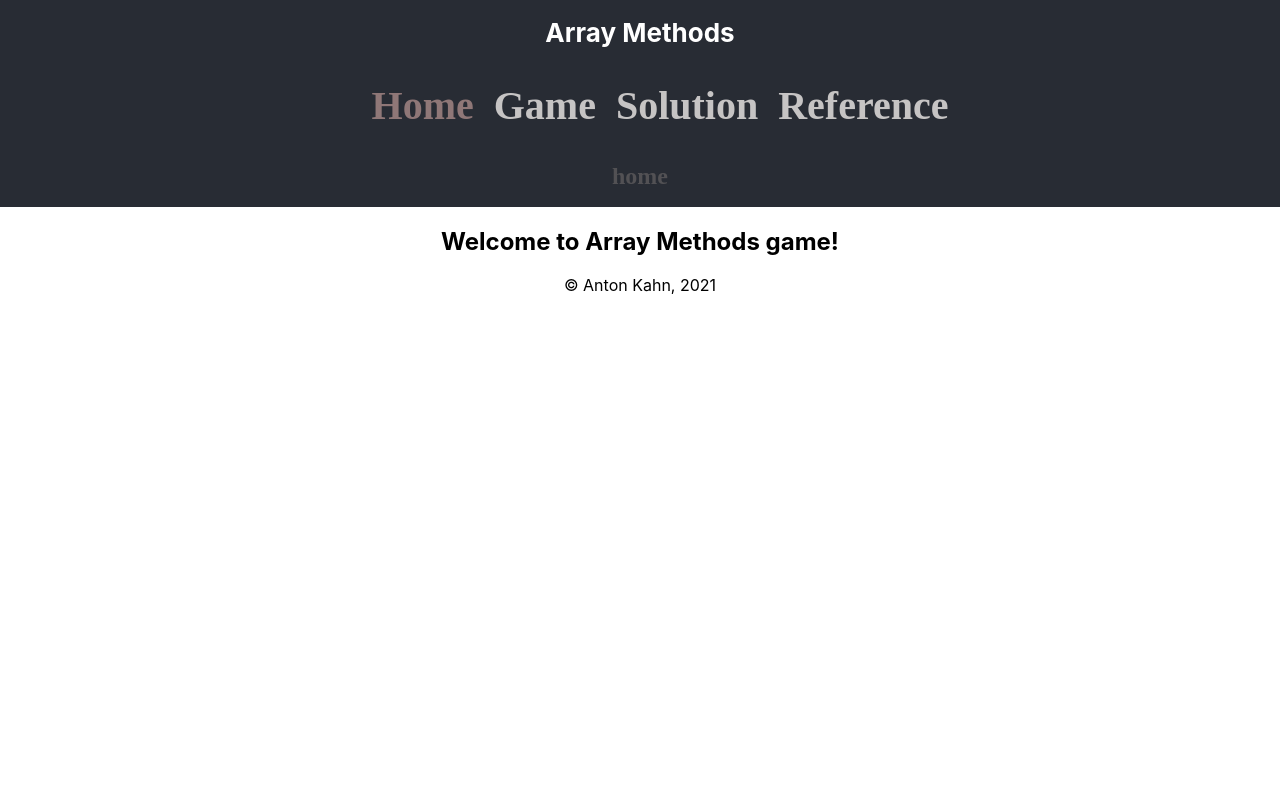
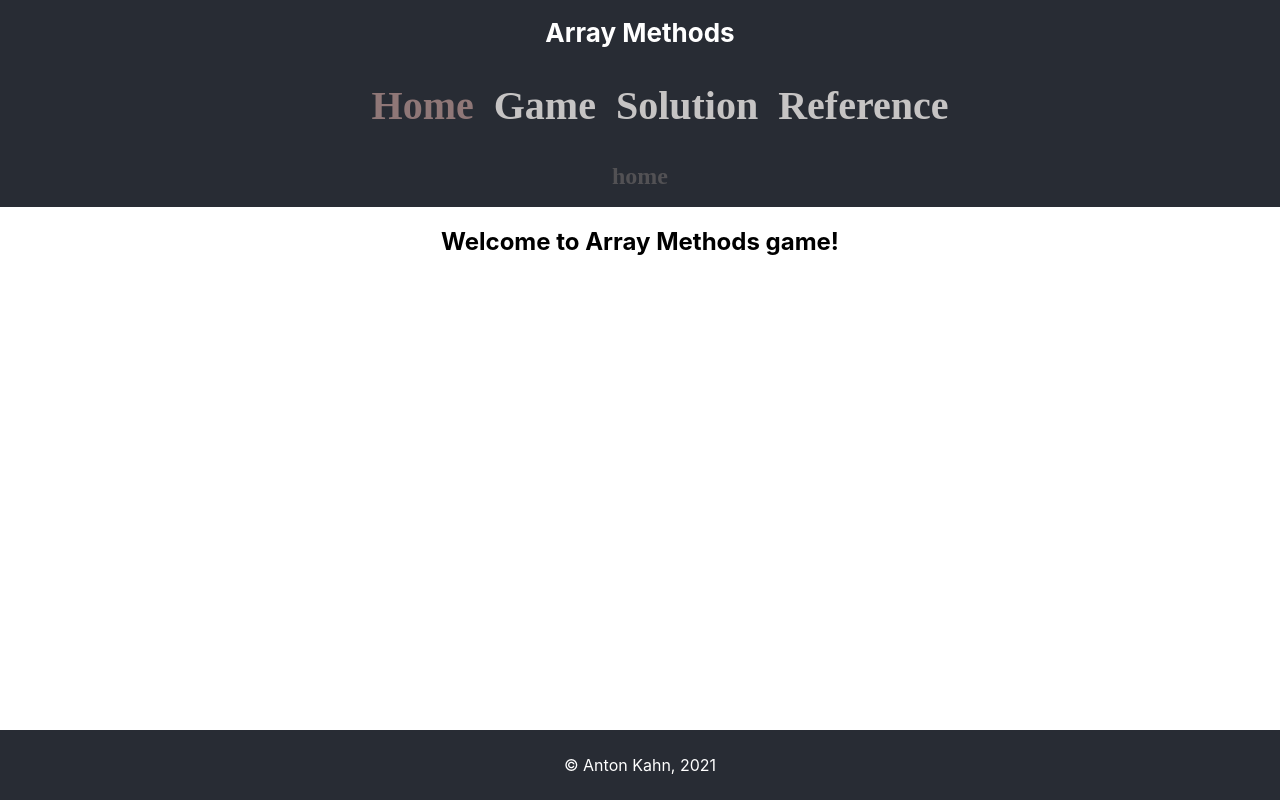
Before and after one commit to anton-kan/anton-kan-06-onl-01-Kahn-Anton-JS-advanced, a React (Create React App) app in the folder react-array-methods/: page / in a window 1280 px wide. Built offline with nearby package versions, Linux system fonts and the light colour scheme.

Commit message:
Moved footer to the bottom of the screen

```diff
--- a/react-array-methods/src/App.css
+++ b/react-array-methods/src/App.css
@@ -1,5 +1,8 @@
 .App {
   text-align: center;
+  min-height: 100vh;
+  display: flex;
+  flex-direction: column;
 }
 
 .App-header {
@@ -9,6 +12,7 @@
   align-items: center;
   justify-content: center;
   color: white;
+  flex-grow: 0;
 }
 
 .App-header-title {
--- a/react-array-methods/src/pages/Footer.tsx
+++ b/react-array-methods/src/pages/Footer.tsx
@@ -1,3 +1,12 @@
-const Footer = () => <footer>&copy; Anton Kahn, 2021</footer>;
+import styled from 'styled-components';
+
+const StyledFooter = styled.footer`
+  flex-grow: 0;
+  padding: 25px 0;
+  background-color: #282c34;
+  color: white;
+`;
+
+const Footer = () => <StyledFooter>&copy; Anton Kahn, 2021</StyledFooter>;
 
 export default Footer;
--- a/react-array-methods/src/pages/Main.tsx
+++ b/react-array-methods/src/pages/Main.tsx
@@ -1,4 +1,5 @@
 import { Switch, Route, Redirect } from 'react-router-dom';
+import styled from 'styled-components';
 
 import ROUTING_PATHS from '../helpers/routing_paths';
 import Home from './Home';
@@ -8,9 +9,13 @@ import Method from './Method';
 import Reference from './Reference';
 import ErrorPage from './ErrorPage';
 
+const StyledMain = styled.main`
+  flex-grow: 1;
+`;
+
 const Main = () => {
   return (
-    <main>
+    <StyledMain>
       <div className="App-container">
         <Switch>
           <Route path={ROUTING_PATHS.prodStartingPoint}>
@@ -24,7 +29,7 @@ const Main = () => {
           <Route path="*" component={ErrorPage} />
         </Switch>
       </div>
-    </main>
+    </StyledMain>
   );
 };
 
```
Also changed, not shown: 15 other files (tests, documents, lock files or other folders).
